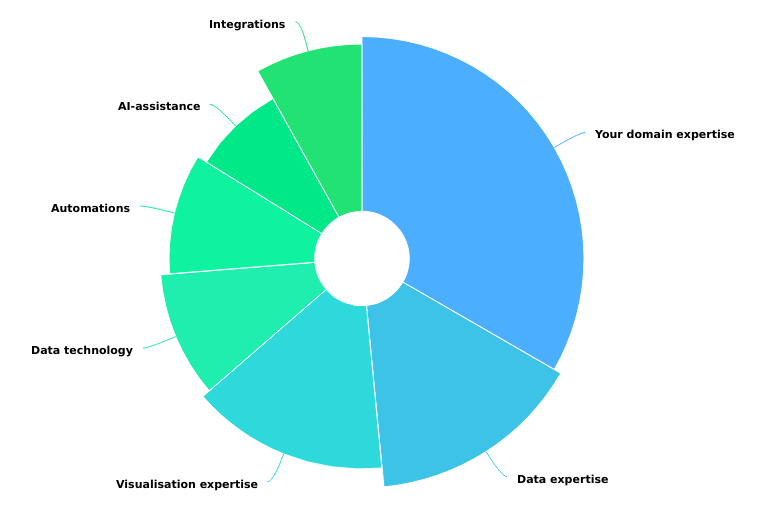
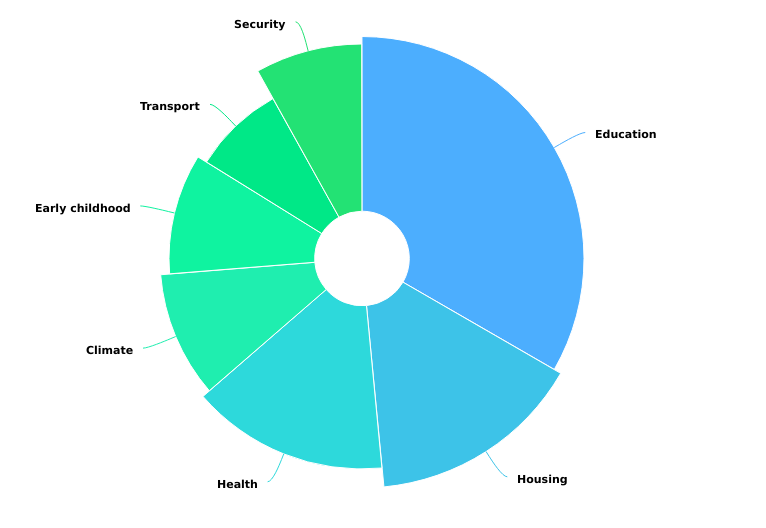
Before and after one commit to julietteio/dajo, a plain HTML site: page embed-capabilities.html in a window 1280 px wide. Shown: the whole page, without its empty margins (278-1044 px from the left). Drawn offline with nearby package versions, Linux system fonts and the light colour scheme.

Commit message:
Capabilities chart labels

```diff
--- a/embed-capabilities.html
+++ b/embed-capabilities.html
@@ -51,13 +51,13 @@
     zMax: 100,
     dataLabels: { enabled: true, format: '{point.name}', style: { textOutline: 'none' } },
     data: [
-    { name: 'Your domain expertise',   y: 33, z: 92 },
-    { name: 'Data expertise',          y: 15, z: 96 },
-    { name: 'Visualisation expertise', y: 15, z: 86 },
-    { name: 'Data technology',         y: 10, z: 82 },
-    { name: 'Automations',             y: 10, z: 78 },
-    { name: 'AI-assistance',           y: 8,  z: 74 },
-    { name: 'Integrations',            y: 8,  z: 88 }
+    { name: 'Education',   y: 33, z: 92 },
+    { name: 'Housing',          y: 15, z: 96 },
+    { name: 'Health', y: 15, z: 86 },
+    { name: 'Climate',         y: 10, z: 82 },
+    { name: 'Early childhood',             y: 10, z: 78 },
+    { name: 'Transport',           y: 8,  z: 74 },
+    { name: 'Security',            y: 8,  z: 88 }
     ]
     }],
     // Mobile rules
```
